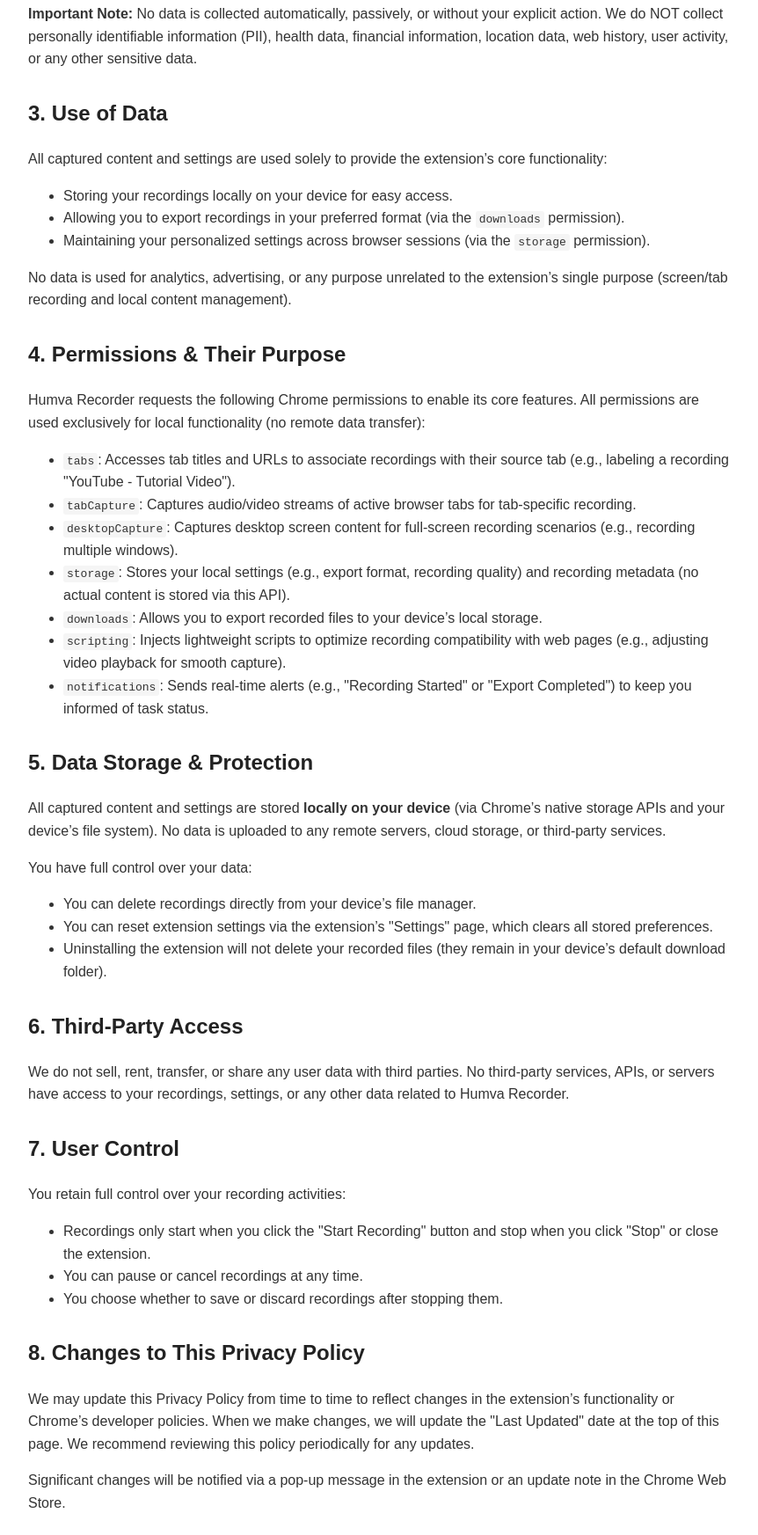
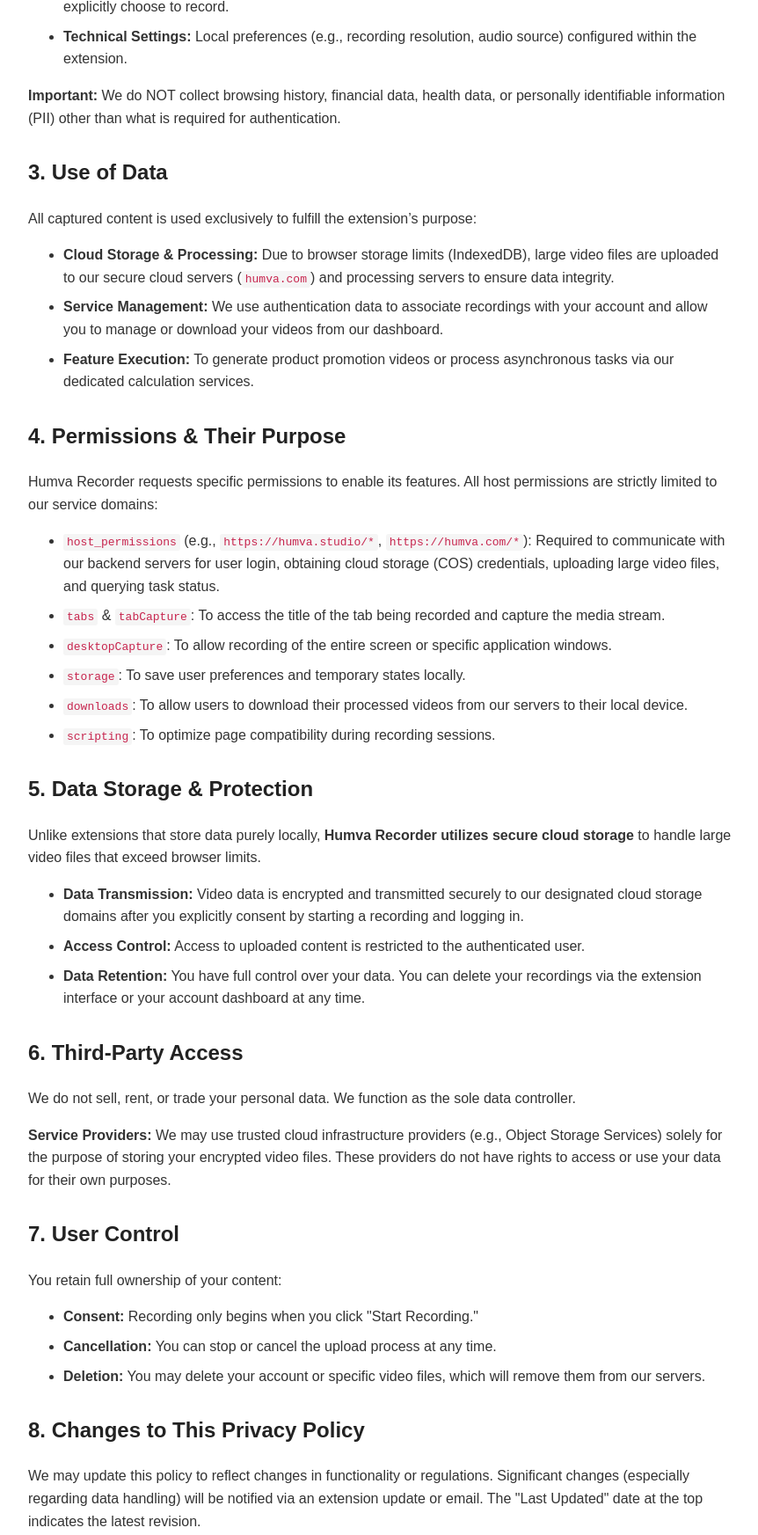
Before and after one commit to boxersir/humva-recorder-privacy, a plain HTML site: page index.html in a window 1280 px wide. Shown: the part 551-2296 px from the top of the page at 88% size, without its empty margins (208-1070 px from the left). Drawn offline with Linux system fonts and the light colour scheme.

Commit message:
Update index.html
permission

```diff
--- a/index.html
+++ b/index.html
@@ -41,18 +41,25 @@
             padding: 2px 4px;
             border-radius: 3px;
             font-family: monospace;
+            color: #c7254e;
+        }
+        li {
+            margin-bottom: 8px;
+        }
+        strong {
+            font-weight: 600;
         }
     </style>
 </head>
 <body>
     <h1>Privacy Policy for Humva Recorder</h1>
-    <p class="subtitle">Last Updated: November 27, 2025</p>
+    <p class="subtitle">Last Updated: December 6, 2025</p>
 
     <section>
         <h2>1. Introduction</h2>
         <p>
             Humva Recorder is a Chrome extension designed to help users record browser tabs or desktop screens for personal or professional use.
-            This Privacy Policy explains how we collect, use, store, and protect your data when you use our extension.
+            This Privacy Policy explains how we collect, use, store, and protect your data.
             By installing and using Humva Recorder, you agree to the terms outlined in this policy.
         </p>
     </section>
@@ -60,115 +67,110 @@
     <section>
         <h2>2. Data Collection</h2>
         <p>
-            Humva Recorder only collects data that you explicitly choose to capture through the extension’s core recording function:
+            Humva Recorder collects data solely to provide its core recording and video generation functionalities. We only collect data when you actively initiate a recording or log in to our service.
         </p>
         <ul>
-            <li>Screen/ tab content (including text, images, videos, and audio) that you actively record by clicking the "Start Recording" button.</li>
-            <li>Local settings (e.g., preferred recording format, export options) that you configure within the extension.</li>
+            <li><strong>User Account Information:</strong> When you log in via <code>humva.studio</code> or <code>test.humva.com</code>, we process your authentication token to verify your identity and manage your recording history.</li>
+            <li><strong>Screen & Audio Content:</strong> We capture the video and audio content of the specific tabs or screens you explicitly choose to record.</li>
+            <li><strong>Technical Settings:</strong> Local preferences (e.g., recording resolution, audio source) configured within the extension.</li>
         </ul>
         <p>
-            <strong>Important Note:</strong> No data is collected automatically, passively, or without your explicit action.
-            We do NOT collect personally identifiable information (PII), health data, financial information, location data, web history, user activity, or any other sensitive data.
+            <strong>Important:</strong> We do NOT collect browsing history, financial data, health data, or personally identifiable information (PII) other than what is required for authentication.
         </p>
     </section>
 
     <section>
         <h2>3. Use of Data</h2>
         <p>
-            All captured content and settings are used solely to provide the extension’s core functionality:
+            All captured content is used exclusively to fulfill the extension’s purpose:
         </p>
         <ul>
-            <li>Storing your recordings locally on your device for easy access.</li>
-            <li>Allowing you to export recordings in your preferred format (via the <code>downloads</code> permission).</li>
-            <li>Maintaining your personalized settings across browser sessions (via the <code>storage</code> permission).</li>
+            <li><strong>Cloud Storage & Processing:</strong> Due to browser storage limits (IndexedDB), large video files are uploaded to our secure cloud servers (<code>humva.com</code>) and processing servers to ensure data integrity.</li>
+            <li><strong>Service Management:</strong> We use authentication data to associate recordings with your account and allow you to manage or download your videos from our dashboard.</li>
+            <li><strong>Feature Execution:</strong> To generate product promotion videos or process asynchronous tasks via our dedicated calculation services.</li>
         </ul>
-        <p>
-            No data is used for analytics, advertising, or any purpose unrelated to the extension’s single purpose (screen/tab recording and local content management).
-        </p>
     </section>
 
     <section>
         <h2>4. Permissions & Their Purpose</h2>
         <p>
-            Humva Recorder requests the following Chrome permissions to enable its core features. All permissions are used exclusively for local functionality (no remote data transfer):
+            Humva Recorder requests specific permissions to enable its features. All host permissions are strictly limited to our service domains:
         </p>
         <ul>
-            <li><code>tabs</code>: Accesses tab titles and URLs to associate recordings with their source tab (e.g., labeling a recording "YouTube - Tutorial Video").</li>
-            <li><code>tabCapture</code>: Captures audio/video streams of active browser tabs for tab-specific recording.</li>
-            <li><code>desktopCapture</code>: Captures desktop screen content for full-screen recording scenarios (e.g., recording multiple windows).</li>
-            <li><code>storage</code>: Stores your local settings (e.g., export format, recording quality) and recording metadata (no actual content is stored via this API).</li>
-            <li><code>downloads</code>: Allows you to export recorded files to your device’s local storage.</li>
-            <li><code>scripting</code>: Injects lightweight scripts to optimize recording compatibility with web pages (e.g., adjusting video playback for smooth capture).</li>
-            <li><code>notifications</code>: Sends real-time alerts (e.g., "Recording Started" or "Export Completed") to keep you informed of task status.</li>
+            <li><code>host_permissions</code> (e.g., <code>https://humva.studio/*</code>, <code>https://humva.com/*</code>): Required to communicate with our backend servers for user login, obtaining cloud storage (COS) credentials, uploading large video files, and querying task status.</li>
+            <li><code>tabs</code> & <code>tabCapture</code>: To access the title of the tab being recorded and capture the media stream.</li>
+            <li><code>desktopCapture</code>: To allow recording of the entire screen or specific application windows.</li>
+            <li><code>storage</code>: To save user preferences and temporary states locally.</li>
+            <li><code>downloads</code>: To allow users to download their processed videos from our servers to their local device.</li>
+            <li><code>scripting</code>: To optimize page compatibility during recording sessions.</li>
         </ul>
     </section>
 
     <section>
         <h2>5. Data Storage & Protection</h2>
         <p>
-            All captured content and settings are stored <strong>locally on your device</strong> (via Chrome’s native storage APIs and your device’s file system).
-            No data is uploaded to any remote servers, cloud storage, or third-party services.
-        </p>
-        <p>
-            You have full control over your data:
+            Unlike extensions that store data purely locally, <strong>Humva Recorder utilizes secure cloud storage</strong> to handle large video files that exceed browser limits.
         </p>
         <ul>
-            <li>You can delete recordings directly from your device’s file manager.</li>
-            <li>You can reset extension settings via the extension’s "Settings" page, which clears all stored preferences.</li>
-            <li>Uninstalling the extension will not delete your recorded files (they remain in your device’s default download folder).</li>
+            <li><strong>Data Transmission:</strong> Video data is encrypted and transmitted securely to our designated cloud storage domains after you explicitly consent by starting a recording and logging in.</li>
+            <li><strong>Access Control:</strong> Access to uploaded content is restricted to the authenticated user.</li>
+            <li><strong>Data Retention:</strong> You have full control over your data. You can delete your recordings via the extension interface or your account dashboard at any time.</li>
         </ul>
     </section>
 
     <section>
         <h2>6. Third-Party Access</h2>
         <p>
-            We do not sell, rent, transfer, or share any user data with third parties. No third-party services, APIs, or servers have access to your recordings, settings, or any other data related to Humva Recorder.
+            We do not sell, rent, or trade your personal data. We function as the sole data controller.
+        </p>
+        <p>
+            <strong>Service Providers:</strong> We may use trusted cloud infrastructure providers (e.g., Object Storage Services) solely for the purpose of storing your encrypted video files. These providers do not have rights to access or use your data for their own purposes.
         </p>
     </section>
 
     <section>
         <h2>7. User Control</h2>
         <p>
-            You retain full control over your recording activities:
+            You retain full ownership of your content:
         </p>
         <ul>
-            <li>Recordings only start when you click the "Start Recording" button and stop when you click "Stop" or close the extension.</li>
-            <li>You can pause or cancel recordings at any time.</li>
-            <li>You choose whether to save or discard recordings after stopping them.</li>
+            <li><strong>Consent:</strong> Recording only begins when you click "Start Recording."</li>
+            <li><strong>Cancellation:</strong> You can stop or cancel the upload process at any time.</li>
+            <li><strong>Deletion:</strong> You may delete your account or specific video files, which will remove them from our servers.</li>
         </ul>
     </section>
 
     <section>
         <h2>8. Changes to This Privacy Policy</h2>
         <p>
-            We may update this Privacy Policy from time to time to reflect changes in the extension’s functionality or Chrome’s developer policies.
-            When we make changes, we will update the "Last Updated" date at the top of this page.
-            We recommend reviewing this policy periodically for any updates.
-        </p>
-        <p>
-            Significant changes will be notified via a pop-up message in the extension or an update note in the Chrome Web Store.
+            We may update this policy to reflect changes in functionality or regulations.
+            Significant changes (especially regarding data handling) will be notified via an extension update or email.
+            The "Last Updated" date at the top indicates the latest revision.
         </p>
     </section>
 
     <section>
         <h2>9. Contact Us</h2>
         <p>
-            If you have any questions, concerns, or feedback about this Privacy Policy or Humva Recorder, please contact us at:
+            If you have questions about this Privacy Policy or our data practices, please contact us at:
         </p>
         <p>
             <a href="mailto:rbhumva@gmail.com">rbhumva@gmail.com</a>
         </p>
     </section>
+
     <section>
         <h2>10. Host Permission Usage Limits</h2>
         <p>
-            Humva Recorder requests <code>host_permissions</code> only to access content from web pages/tabs that you explicitly select for recording. This permission is used for the sole purpose of capturing the content you choose to record, and:
+            Humva Recorder adheres to Chrome's <strong>Limited Use Policy</strong>. Our use of host permissions is strictly limited to:
         </p>
         <ul>
-            <li>We do NOT scan, monitor, or collect data from web pages you do not actively record;</li>
-            <li>We do NOT access sensitive page content (e.g., login forms, payment pages) unless you explicitly include them in a recording;</li>
-            <li>Host permission access is limited to the duration of your recording session—access ends when you stop recording.</li>
+            <li><strong>Authentication:</strong> Verifying user identity on <code>humva.studio</code>.</li>
+            <li><strong>Core Functionality:</strong> Uploading recording data to <code>humva.com</code> and our processing servers because local browser storage is insufficient for high-quality video files.</li>
         </ul>
+        <p>
+            We do <strong>not</strong> use host permissions to track user browsing activity on unrelated websites, inject ads, or scrape data for marketing purposes.
+        </p>
     </section>
 </body>
 </html>
```
